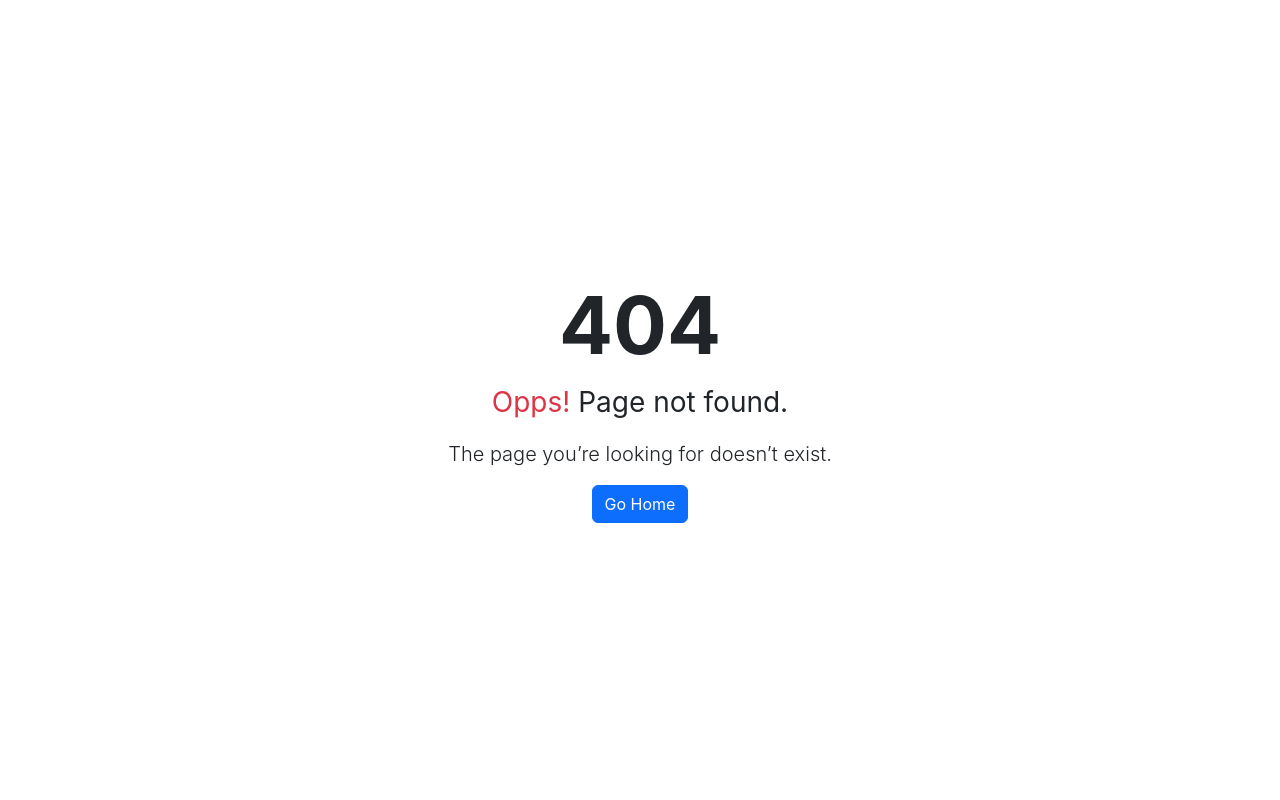
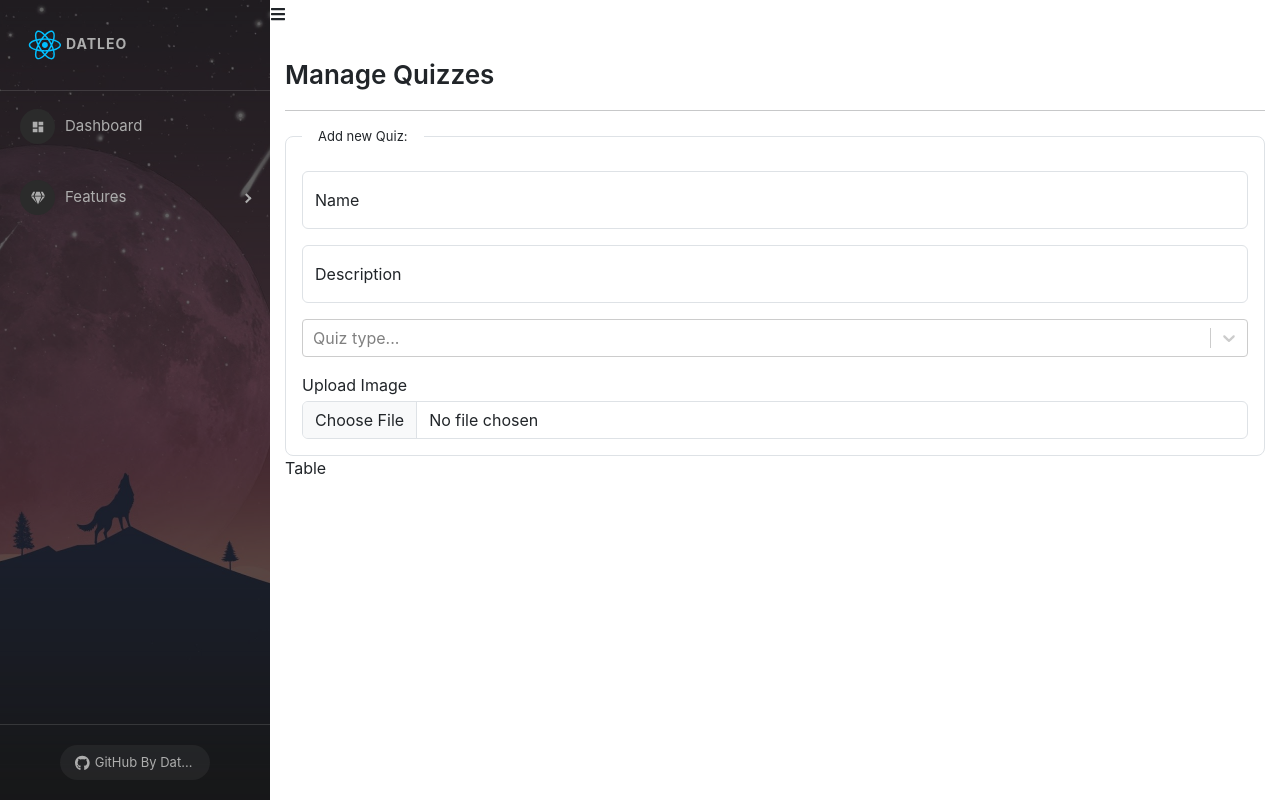
Before and after one commit to nguyendat0908/Project-ReactJS, a React (Create React App) app: page /admins/manage-quizzes in a window 1280 px wide. Before the commit this address had no page. Built offline with nearby package versions, Linux system fonts and the light colour scheme.

Commit message:
Design giao dien them moi bai test

```diff
--- a/package.json
+++ b/package.json
@@ -19,6 +19,7 @@
     "react-redux": "8.0.1",
     "react-router-dom": "7.1.5",
     "react-scripts": "5.0.1",
+    "react-select": "5.10.0",
     "react-toastify": "11.0.3",
     "redux": "4.2.0",
     "redux-devtools-extension": "2.13.9",
--- a/src/Layout.js
+++ b/src/Layout.js
@@ -11,6 +11,7 @@ import Register from "./components/Auth/Register";
 import ListQuiz from "./components/User/ListQuiz";
 import DetailQuiz from "./components/User/DetailQuiz";
 import { useNavigate } from "react-router-dom";
+import ManageQuiz from "./components/Admin/Content/Quiz/ManageQuiz";
 
 const NotFound = () => {
 
@@ -42,6 +43,7 @@ const Layout = (props) => {
                 <Route path="admins" element={<Admin />}>
                     <Route index element={<Dashboard />} />
                     <Route path="manage-users" element={<ManageUser />} />
+                    <Route path="manage-quizzes" element={<ManageQuiz />} />
                 </Route>
                 <Route path="/login" element={<Login />} />
                 <Route path="/register" element={<Register />} />
--- /dev/null
+++ b/src/components/Admin/Content/Quiz/ManageQuiz.js
@@ -0,0 +1,60 @@
+import { useState } from 'react';
+import './ManageQuiz.scss'
+import Select from 'react-select';
+
+const options = [
+    { value: 'EASY', label: 'EASY' },
+    { value: 'MEDIUM', label: 'MEDIUM' },
+    { value: 'HARD', label: 'HARD' },
+];
+
+const ManageQuiz = (props) => {
+
+    const [name, setName] = useState('');
+    const [description, setDescription] = useState('');
+    const [type, setType] = useState('EASY');
+    const [image, setImage] = useState(null);
+
+    const handleChangeFile = (event) => {
+
+    }
+
+    return (
+        <div className="quiz-container">
+            <div className="title">
+                Manage Quizzes
+            </div>
+            <hr />
+            <div className="add-new">
+                <fieldset className="border rounded-3 p-3">
+                    <legend className="float-none w-auto px-3">Add new Quiz:</legend>
+                    <div className="form-floating mb-3">
+                        <input type="text" className="form-control" placeholder='Your quiz name' value={name} onChange={(event) => setName(event.target.value)} />
+                        <label>Name</label>
+                    </div>
+                    <div className="form-floating">
+                        <input type="text" className="form-control" placeholder='Description' value={description} onChange={(event) => setDescription(event.target.value)} />
+                        <label>Description</label>
+                    </div>
+                    <div className='my-3'>
+                        <Select
+                            // value={selectedOption}
+                            // onChange={this.handleChange}
+                            options={options}
+                            placeholder='Quiz type...'
+                        />
+                    </div>
+                    <div className='more-actions form-group'>
+                        <label className='mb-1'>Upload Image</label>
+                        <input type='file' className='form-control' onChange={(event) => handleChangeFile(event)} />
+                    </div>
+                </fieldset>
+            </div>
+            <div className="list-detail">
+                Table
+            </div>
+        </div>
+    )
+}
+
+export default ManageQuiz
--- /dev/null
+++ b/src/components/Admin/Content/Quiz/ManageQuiz.scss
@@ -0,0 +1,12 @@
+.quiz-container {
+    padding: 15px;
+
+    .title {
+        font-size: 26px;
+        font-weight: 600;
+    }
+
+    legend {
+        font-size: 13px;
+    }
+}
--- a/src/components/Admin/SideBar.js
+++ b/src/components/Admin/SideBar.js
@@ -13,11 +13,12 @@ import { FaTachometerAlt, FaGem, FaList, FaGithub, FaRegLaughWink, FaHeart } fro
 import sidebarBg from '../../assets/bg2.jpg';
 import { DiReact } from "react-icons/di";
 import { MdDashboard } from "react-icons/md";
-import { Link } from "react-router-dom";
+import { Link, useNavigate } from "react-router-dom";
 
 
 const SideBar = (props) => {
     const { image, collapsed, toggled, handleToggleSidebar } = props;
+    const navigate = useNavigate();
     return (
         <>
             <ProSidebar
@@ -41,7 +42,9 @@ const SideBar = (props) => {
                         }}
                     >
                         <DiReact size={'3em'} color={"00bfff"} />
-                        <span>DatLeo</span>
+                        <span onClick={() => {navigate('/')}}>
+                            DatLeo
+                        </span>
                     </div>
                 </SidebarHeader>
 
@@ -62,7 +65,10 @@ const SideBar = (props) => {
                                 Quản lý Users
                                 <Link to="/admins/manage-users" />
                             </MenuItem>
-                            <MenuItem>Quản lý bài Quiz</MenuItem>
+                            <MenuItem>
+                                Quản lý bài Quiz
+                                <Link to="/admins/manage-quizzes" />
+                            </MenuItem>
                             <MenuItem>Quản lý câu hỏi</MenuItem>
                         </SubMenu>
                     </Menu>
```
Also changed, not shown: 1 other file (tests, documents, lock files or other folders).
